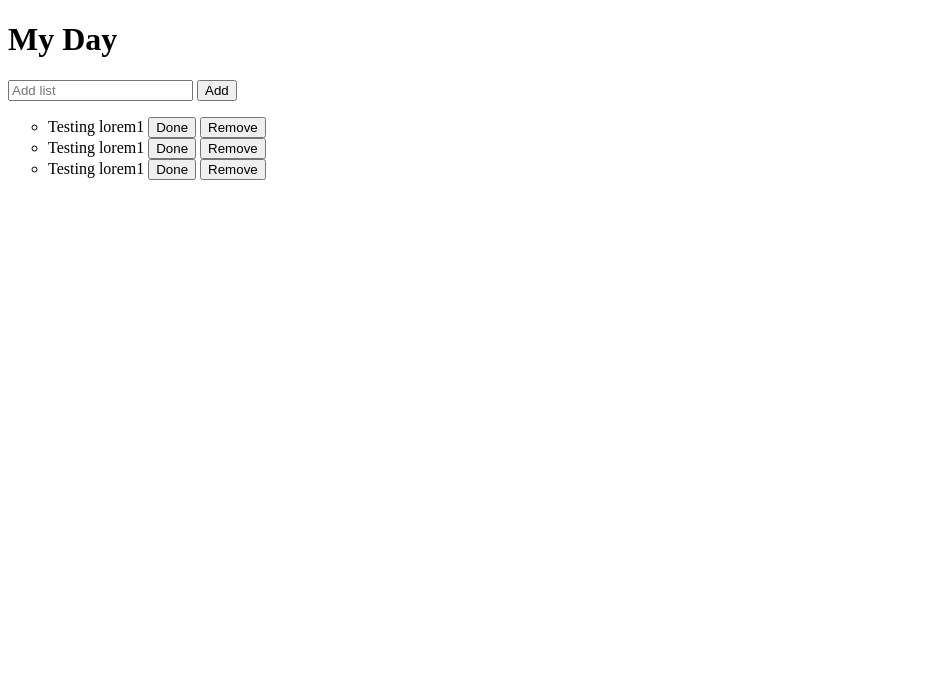
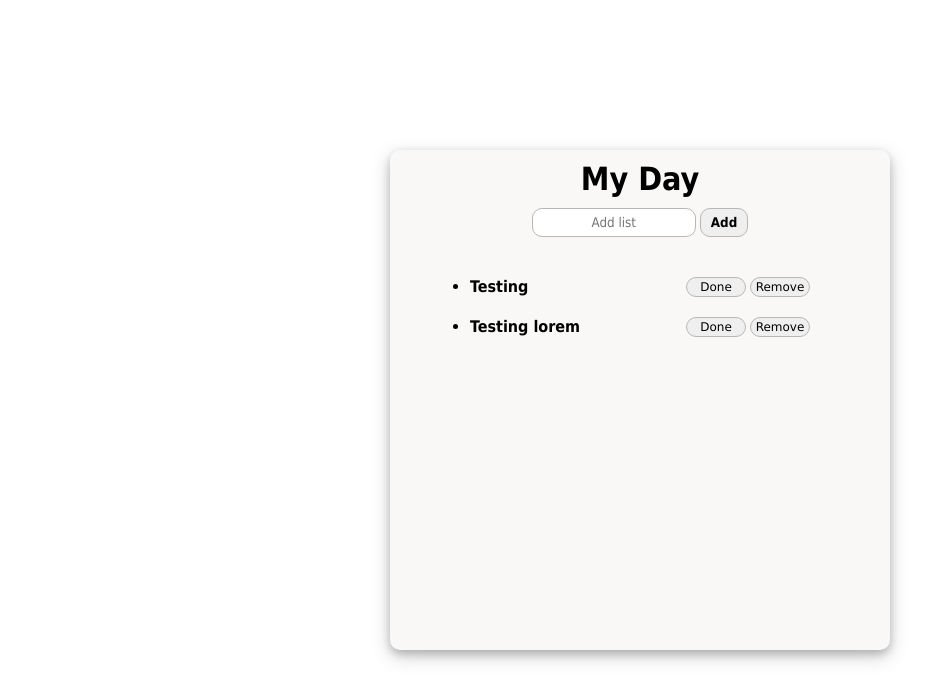
Before and after one commit to twoton-tdr/Full-stack-Projects, a plain HTML site: page to-do-list/index.html in a window 1280 px wide. Shown: the whole page, without its empty margins (0-952 px from the left). Drawn offline with Linux system fonts and the light colour scheme.

Commit message:
CSS completed

```diff
--- a/to-do-list/index.html
+++ b/to-do-list/index.html
@@ -4,6 +4,7 @@
     <meta charset="UTF-8">
     <meta name="viewport" content="width=device-width, initial-scale=1.0">
     <title>Document</title>
+    <link rel="stylesheet" href="style.css">
 </head>
 <body>
     <div class="to-do-list">
@@ -12,28 +13,28 @@
             <input type="text" id="add-list" placeholder="Add list">
             <button id="add-btn">Add</button>
         </span>
-        <ul class="list" style="list-style: circle;">
+        <ul class="list" >
+            <div class="list-item">
             <li>
-                <span class="text">Testing lorem1</span>
-                <span>
+                <span class="text">Testing</span>
+
+            </li>
+            <span class="buttons-in-list">
+                <button class="Done">Done</button>
+                <button class="Remove">Remove</button>
+            </span>
+            </div>
+
+            <div class="list-item">
+                <li>
+                    <span class="text">Testing lorem</span>
+
+                </li>
+                <span class="buttons-in-list">
                     <button class="Done">Done</button>
                     <button class="Remove">Remove</button>
                 </span>
-            </li>
-            <li>
-                <span class="text">Testing lorem1</span>
-                <span>
-                    <button class="Done">Done</button>
-                    <button class="Remove">Remove</button>
-                </span>
-            </li>
-            <li>
-                <span class="text">Testing lorem1</span>
-                <span>
-                    <button class="Done">Done</button>
-                    <button class="Remove">Remove</button>
-                </span>
-            </li>
+                </div>
         </ul>
     </div>
 </body>
--- a/to-do-list/style.css
+++ b/to-do-list/style.css
@@ -1,4 +1,74 @@
 :root{
     --bg-color:white;
-    --card-color:#faf9f8;
+    --card-color:#faf8f6;
 }
+*{
+    margin: 0;
+    padding: 0;
+    box-sizing: border-box;
+}
+body{
+    height: 100vh;
+    width: 100%;
+    display: flex;
+    align-items: center;
+    justify-content: center;
+
+}
+.to-do-list{
+    box-shadow: 0 4px 8px 0 rgba(0, 0, 0, 0.2), 0 6px 20px 0 rgba(0, 0, 0, 0.19);
+    border-radius: 10px;
+    height: 500px;
+    width: 500px;
+    background-color: var(--card-color);
+    display: flex;
+    flex-direction: column;
+    align-items: center;
+
+}
+h1{
+    margin-top: 10px;
+    font-family: Tahoma, Geneva, Verdana, sans-serif;
+    margin-bottom: 10px;
+}
+.input-item{
+    margin-bottom: 10px;
+}
+.input-item input{
+    padding: 6px;
+    border-radius: 10px;
+    border: 1px solid  rgb(185, 183, 181);
+    text-align: center;
+    font-family: tahoma;
+}
+.input-item button{
+    padding: 6px 10px;
+    border-radius: 10px;
+    border: 1px solid rgb(185, 183, 181);
+    font-family: tahoma;
+    font-weight: 600;
+    cursor: pointer;
+}
+ul.list{
+    width: 400px;
+    padding: 20px;
+}
+.list li{
+    font-family: tahoma;
+    font-weight: 600;
+}
+
+.list-item{
+    padding: 10px;
+    display: flex;
+    justify-content: space-between;
+}
+.buttons-in-list button{
+    width: 60px;
+    height: 20px;
+    border: 1px solid rgb(185, 183, 181);
+    border-radius: 15px;
+    font-family: Verdana, Geneva, Tahoma, sans-serif;
+    font-size: 12px;
+    cursor: pointer;
+}
```
Also changed, not shown: to-do-list/bullet.png (added).
